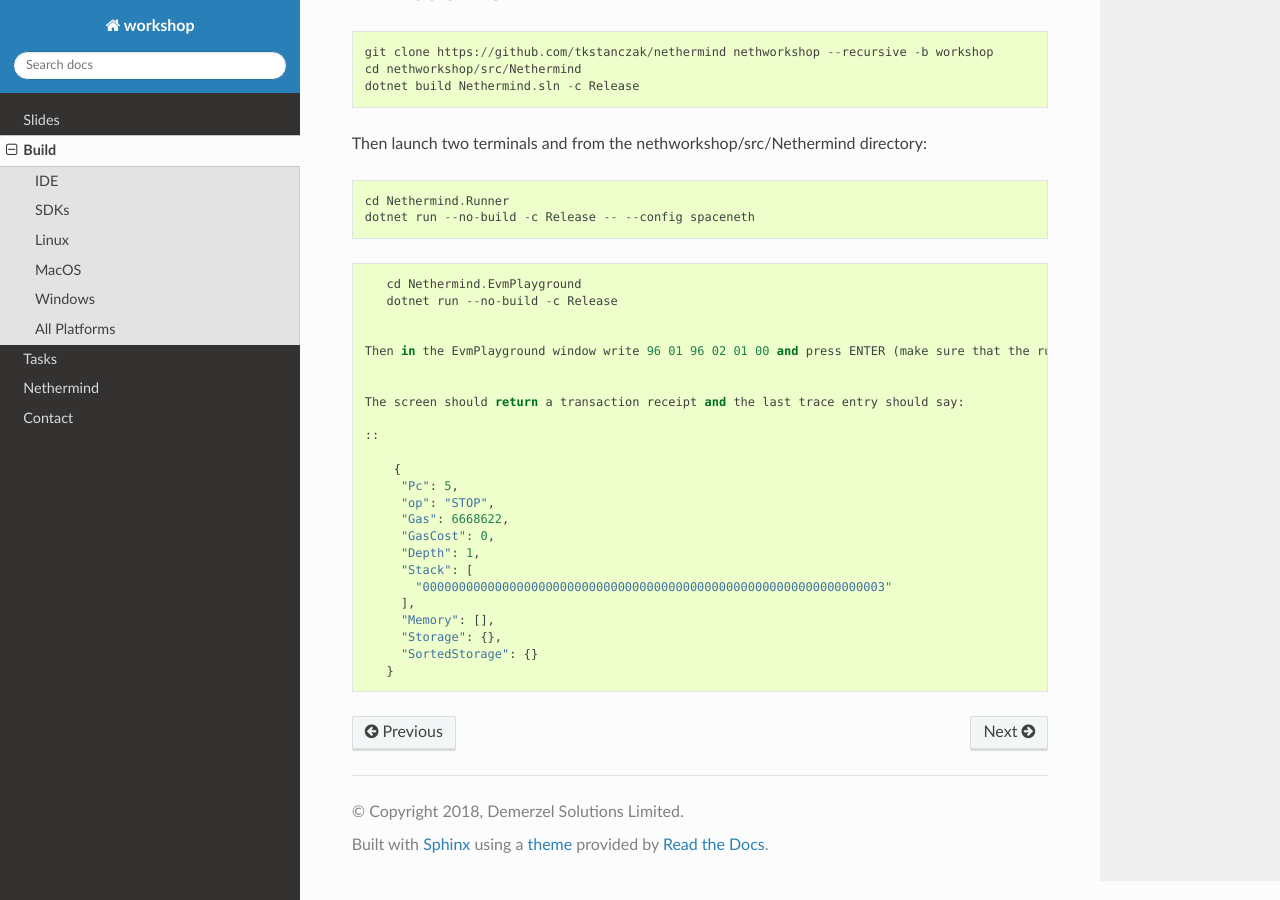
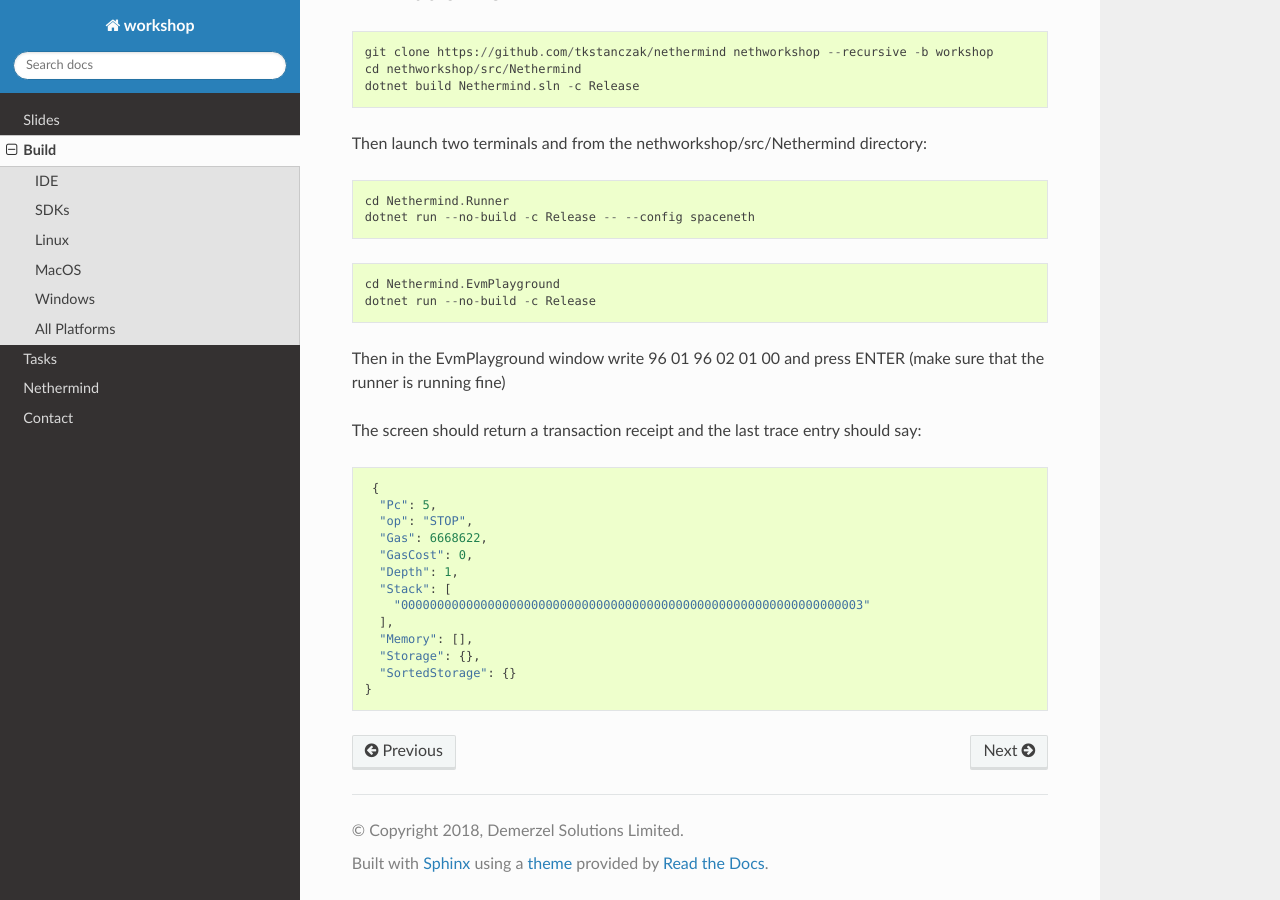
Before and after one commit to NethermindEth/workshop, a Sphinx documentation site: the page built from docs/source/build.rst, in a window 1280 px wide and 900 px high, scrolled down 855 px. Built offline with Sphinx 7.4.7 and the Read the Docs theme 2.0.0, drawn with Linux system fonts in a browser that asks for light colours.

```diff
--- a/docs/source/build.rst
+++ b/docs/source/build.rst
@@ -51,18 +51,18 @@ Then launch two terminals and from the nethworkshop/src/Nethermind directory:
     cd Nethermind.Runner
     dotnet run --no-build -c Release -- --config spaceneth
 
+
 ::
 
     cd Nethermind.EvmPlayground
     dotnet run --no-build -c Release
 
 
- Then in the EvmPlayground window write 96 01 96 02 01 00 and press ENTER (make sure that the runner is running fine)
+Then in the EvmPlayground window write 96 01 96 02 01 00 and press ENTER (make sure that the runner is running fine)
 
+The screen should return a transaction receipt and the last trace entry should say:
 
- The screen should return a transaction receipt and the last trace entry should say:
-
- ::
+::
 
      {
       "Pc": 5,
```
